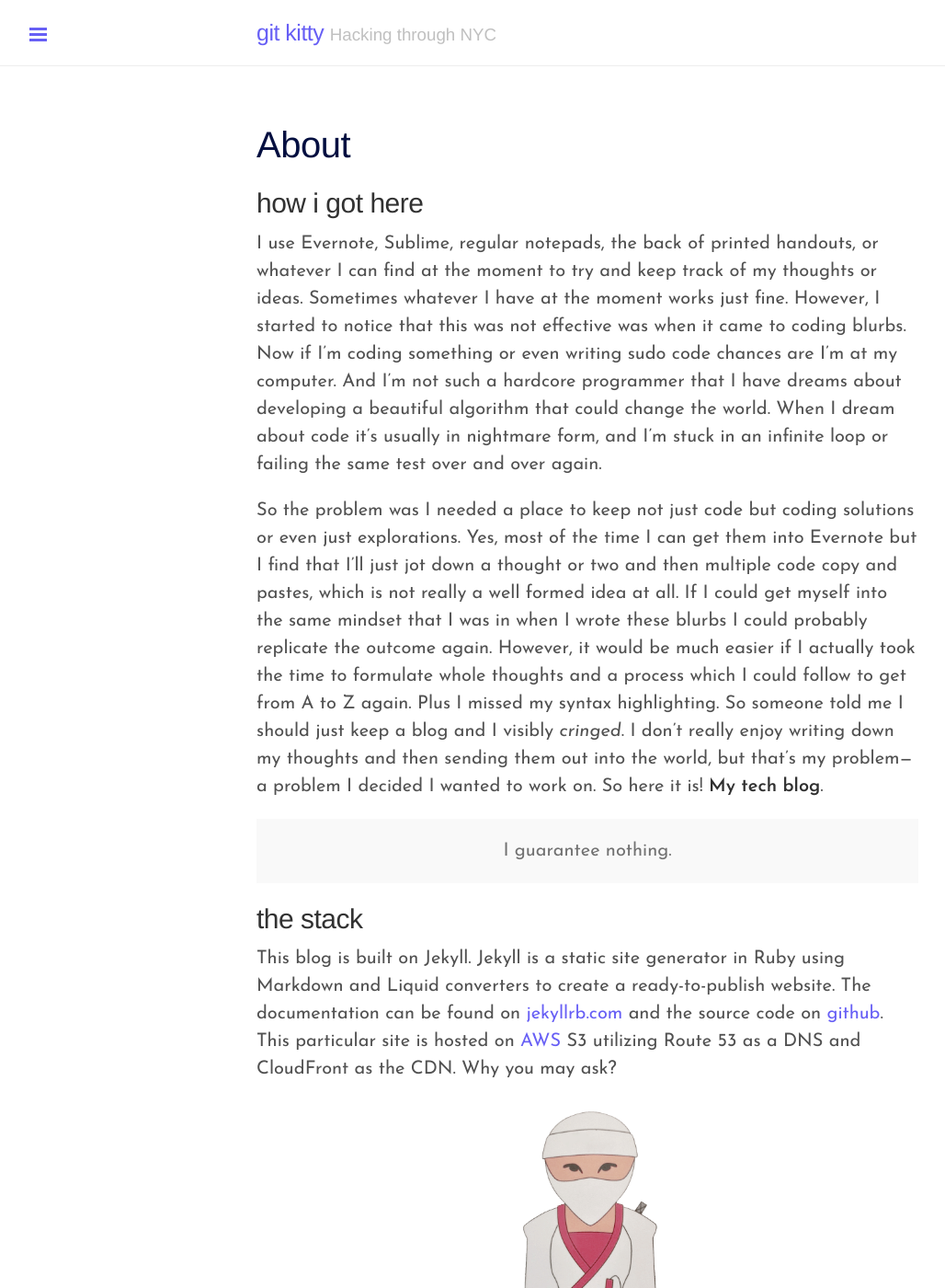
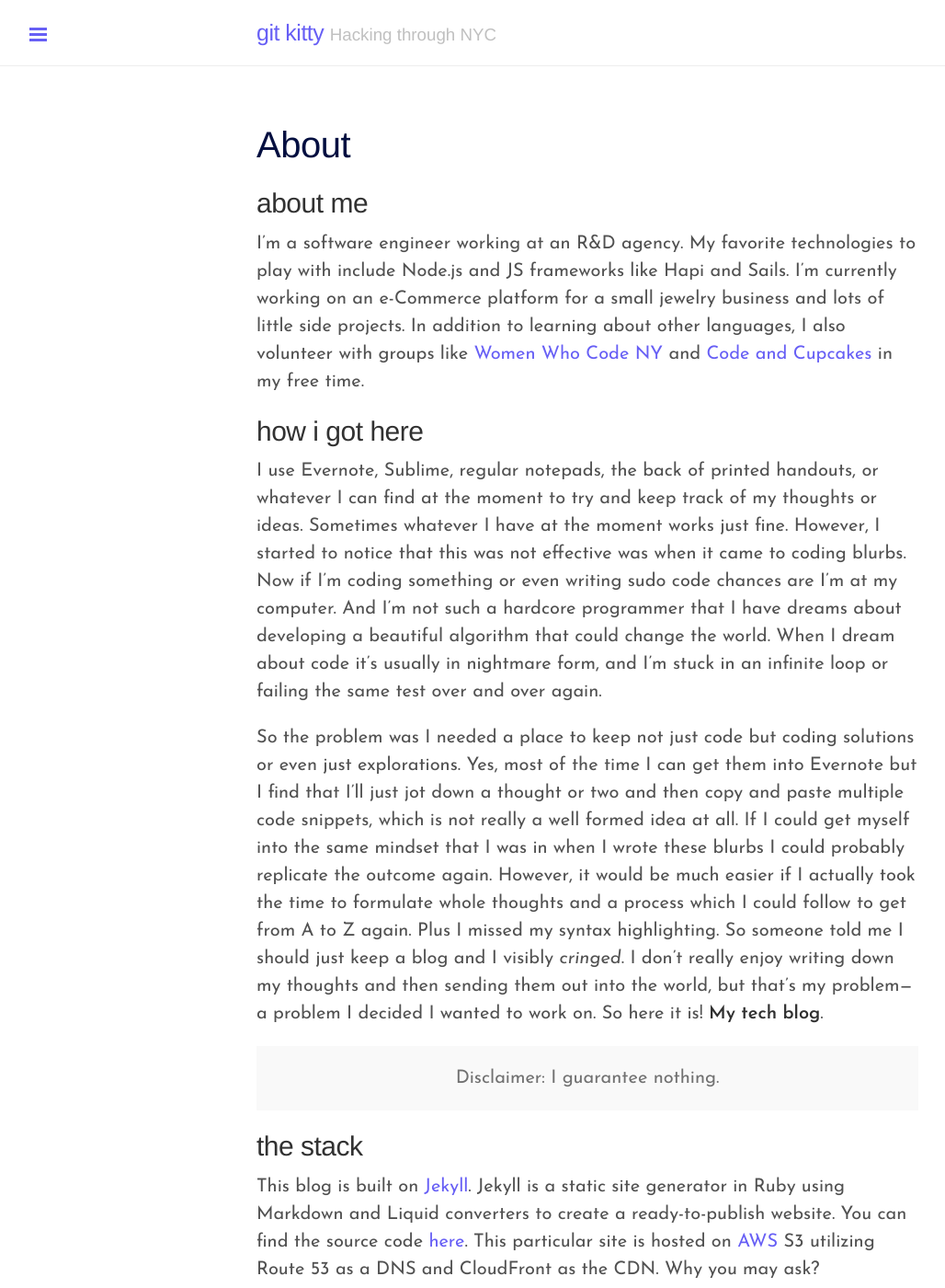
Before and after one commit to RDFroeber/gitkitty-jekyll, a Jekyll site: the page built from about.md, in a window 1280 px wide and 1400 px high. Shown: the whole window at 92% size, without its empty margins (1-1029 px from the left). Built offline with Jekyll 4.4.1, drawn with Linux system fonts in a browser that asks for light colours; some web fonts are replaced; Markdown is read by kramdown in place of the engine named in the settings; comment, search, counter and statistics services are not loaded.

Commit message:
refactor: About page and past post updated

```diff
--- a/about.md
+++ b/about.md
@@ -4,19 +4,22 @@ title: About
 permalink: /about/
 ---
 
+## about me
+I'm a software engineer working at an R&D agency. My favorite technologies to play with include Node.js and JS frameworks like Hapi and Sails. I'm currently working on an e-Commerce platform for a small jewelry business and lots of little side projects. In addition to learning about other languages, I also volunteer with groups like [Women Who Code NY](https://twitter.com/WomenWhoCodeNYC) and [Code and Cupcakes](https://twitter.com/codecupcakeschi) in my free time.
+
 ## how I got here
 
 I use Evernote, Sublime, regular notepads, the back of printed handouts, or whatever I can find at the moment to try and keep track of my thoughts or ideas. Sometimes whatever I have at the moment works just fine. However, I started to notice that this was not effective was when it came to coding blurbs. Now if I'm coding something or even writing sudo code chances are I'm at my computer. And I'm not such a hardcore programmer that I have dreams about developing a beautiful algorithm that could change the world. When I dream about code it's usually in nightmare form, and I'm stuck in an infinite loop or failing the same test over and over again.
 
-So the problem was I needed a place to keep not just code but coding solutions or even just explorations. Yes, most of the time I can get them into Evernote but I find that I'll just jot down a thought or two and then multiple code copy and pastes, which is not really a well formed idea at all. If I could get myself into the same mindset that I was in when I wrote these blurbs I could probably replicate the outcome again. However, it would be much easier if I actually took the time to formulate whole thoughts and a process which I could follow to get from A to Z again. Plus I missed my syntax highlighting. So someone told me I should just keep a blog and I visibly *cringed*. I don't really enjoy writing down my thoughts and then sending them out into the world, but that's my problem&mdash;a problem I decided I wanted to work on. So here it is! **My tech blog**.
+So the problem was I needed a place to keep not just code but coding solutions or even just explorations. Yes, most of the time I can get them into Evernote but I find that I'll just jot down a thought or two and then copy and paste multiple code snippets, which is not really a well formed idea at all. If I could get myself into the same mindset that I was in when I wrote these blurbs I could probably replicate the outcome again. However, it would be much easier if I actually took the time to formulate whole thoughts and a process which I could follow to get from A to Z again. Plus I missed my syntax highlighting. So someone told me I should just keep a blog and I visibly *cringed*. I don't really enjoy writing down my thoughts and then sending them out into the world, but that's my problem&mdash;a problem I decided I wanted to work on. So here it is! **My tech blog**.
 
 <div class="message-center">
-  I guarantee nothing.
+  Disclaimer: I guarantee nothing.
 </div>
 
 ## the stack
 
-This blog is built on Jekyll. Jekyll is a static site generator in Ruby using Markdown and Liquid converters to create a ready-to-publish website. The documentation can be found on [jekyllrb.com](http://jekyllrb.com/) and the source code on [github](https://github.com/jekyll/jekyll). This particular site is hosted on [AWS](http://aws.amazon.com/) S3 utilizing Route 53 as a DNS and CloudFront as the CDN. Why you may ask?
+This blog is built on [Jekyll](http://jekyllrb.com/). Jekyll is a static site generator in Ruby using Markdown and Liquid converters to create a ready-to-publish website. You can find the source code [here](https://github.com/jekyll/jekyll). This particular site is hosted on [AWS](http://aws.amazon.com/) S3 utilizing Route 53 as a DNS and CloudFront as the CDN. Why you may ask?
 
 <img class="img-ninja" src="{{ site.baseurl }}public/cloudninja.png" alt="Girl AWS Cloud Ninja">
 <div class="message-center">
```
Also changed, not shown: _posts/2015-01-15-theming.md (+3 -5 lines).
